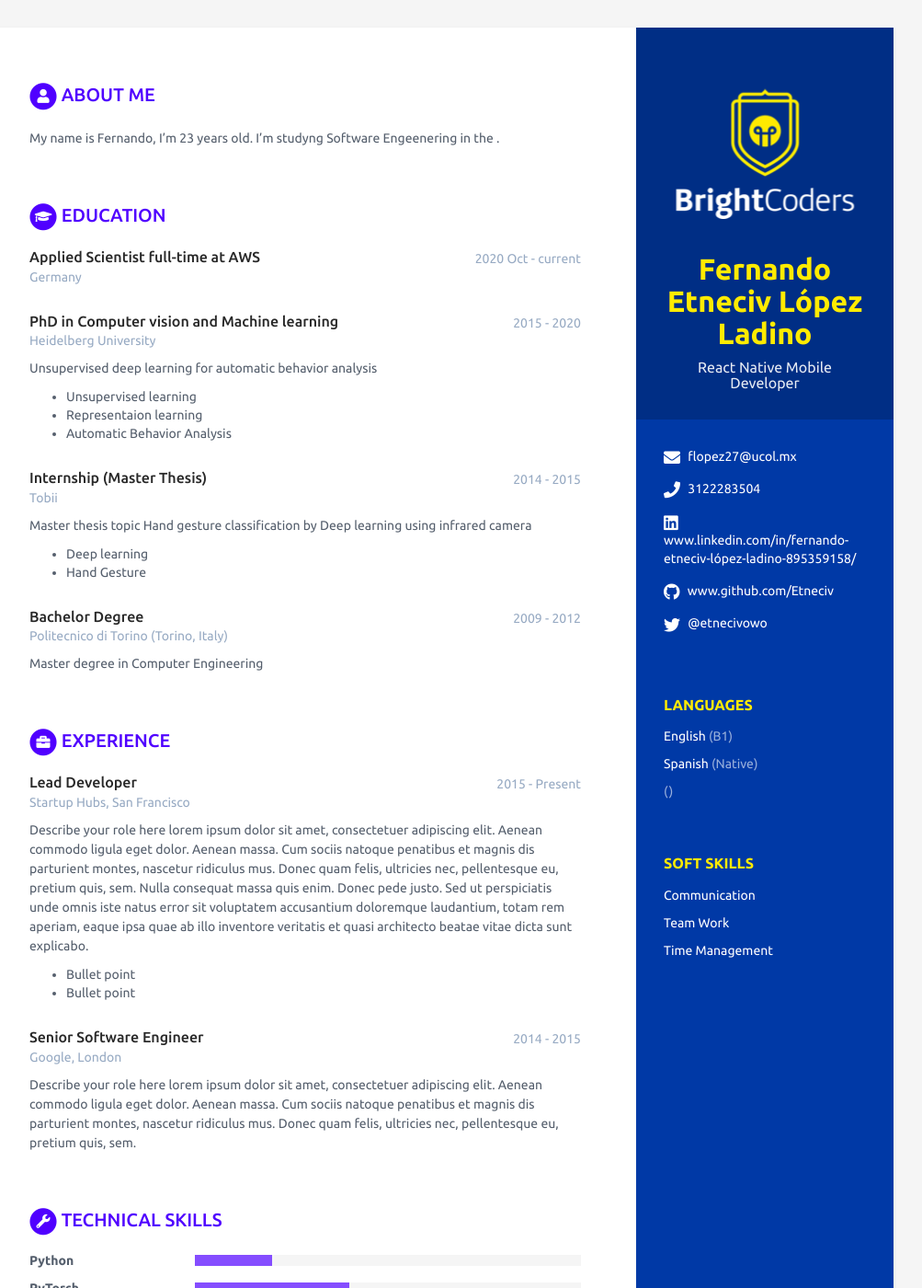
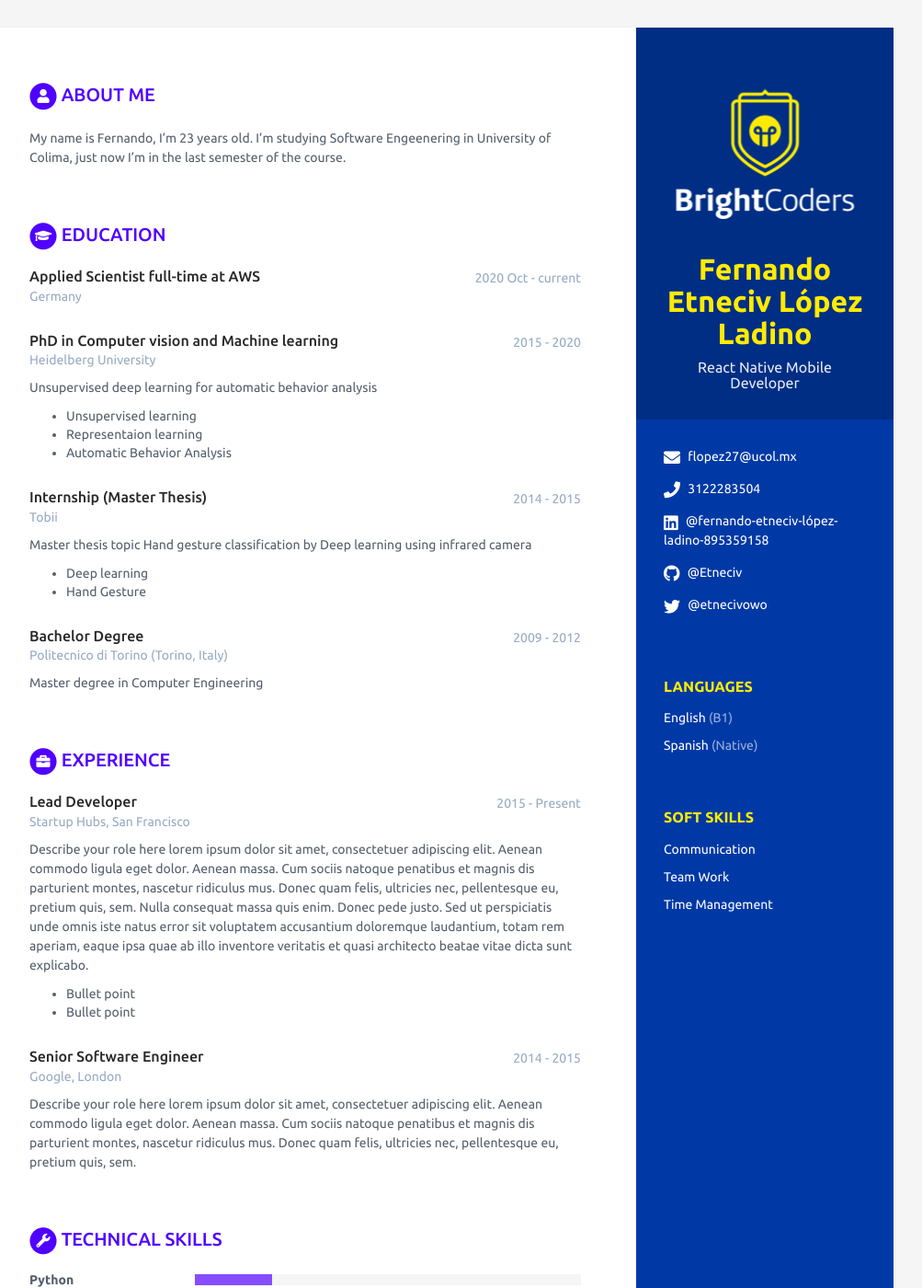
Before and after one commit to BC-MAY-21-RN/scorecard-Etneciv, a Jekyll site: the page built from index.html, in a window 1280 px wide and 1400 px high. Shown: the whole window at 92% size, without its empty margins (168-1171 px from the left). Built offline with Jekyll 4.4.1, drawn with Linux system fonts in a browser that asks for light colours.

Commit message:
Información personal agregada

```diff
--- a/_data/data.yml
+++ b/_data/data.yml
@@ -15,8 +15,8 @@ sidebar:
   email: flopez27@ucol.mx
   phone: 3122283504
   website: # No agregar http://
-  linkedin: www.linkedin.com/in/fernando-etneciv-lópez-ladino-895359158/
-  github: www.github.com/Etneciv
+  linkedin: "@fernando-etneciv-lópez-ladino-895359158"
+  github: "@Etneciv"
   gitlab:
   bitbucket:
   twitter: "@etnecivowo"
@@ -31,9 +31,6 @@ sidebar:
 
     - idiom: Spanish
       level: Native # Utiliza el resultado de tu examen oficial, o el nivel de acuerdo al modelo Dreyfus
-
-    - idiom:
-      level:
 
   # Registra aquí tus soft skills. Agrega o elimina según sea necesario
   interests:
@@ -50,7 +47,7 @@ sidebar:
 career-profile:
   title: About Me # NO MODIFICAR
   summary: |
-    My name is Fernando, I'm 23 years old. I'm studyng Software Engeenering in the .
+    My name is Fernando, I'm 23 years old. I'm studying Software Engeenering in University of Colima, just now I'm in the last semester of the course.
 
 # Registra aquí tus estudios. Agrega o elimina según sea necesario
 educationcomplete:
```
